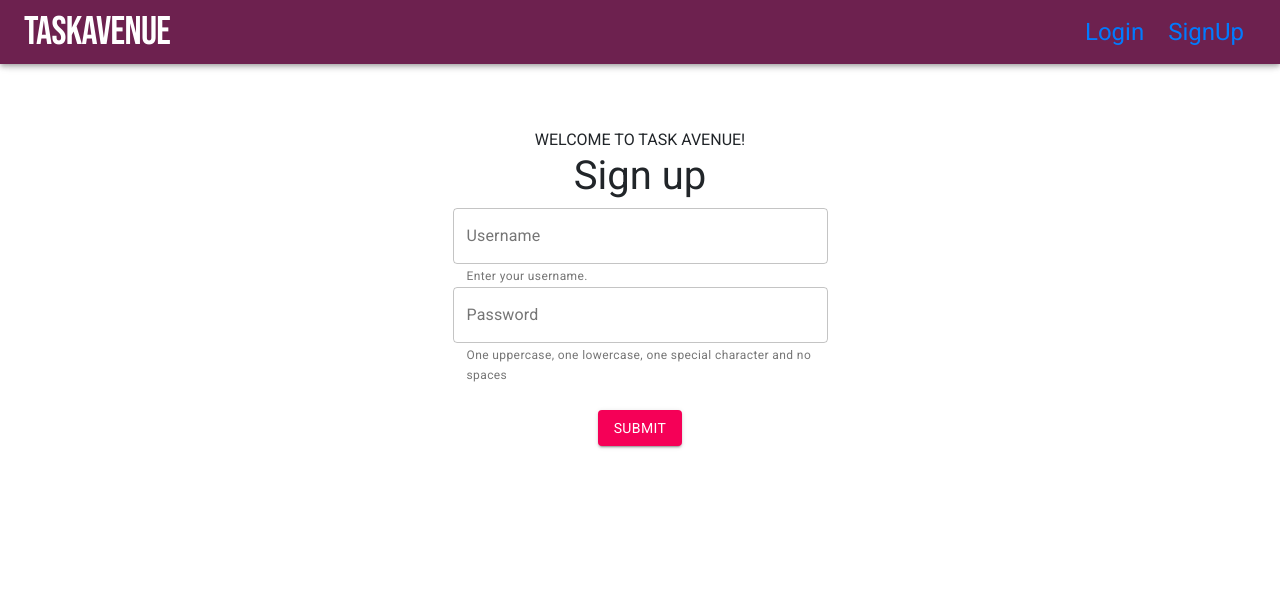
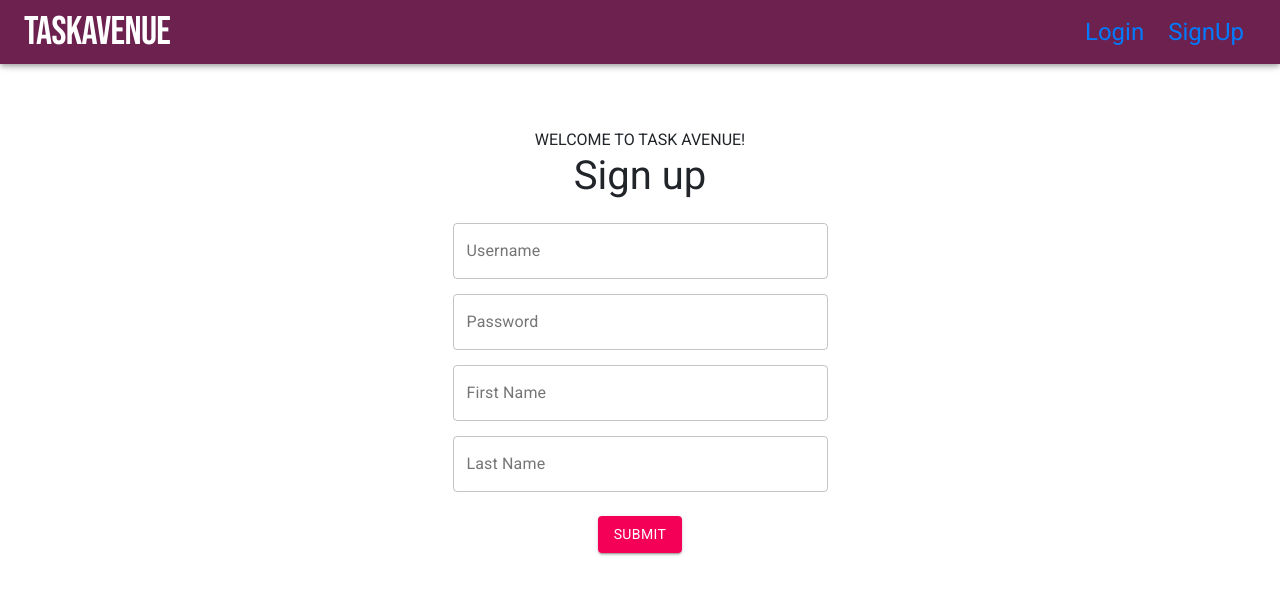
Before and after one commit to JZachrisson/TaskAvenue-mern, a React (Create React App) app in the folder frontend/: page /register in a window 1280 px wide. Shown: the top 594 px of the page. Built offline with nearby package versions, Linux system fonts and the light colour scheme.

Commit message:
working on login and register

```diff
--- a/frontend/src/App.tsx
+++ b/frontend/src/App.tsx
@@ -1,6 +1,11 @@
 /* eslint-disable @typescript-eslint/no-unused-vars */
 import React, { useState, useEffect } from 'react';
-import { BrowserRouter as Router, Route, Switch } from 'react-router-dom';
+import {
+  BrowserRouter as Router,
+  Route,
+  Switch,
+  Redirect,
+} from 'react-router-dom';
 import 'bootstrap/dist/css/bootstrap.min.css';
 import './App.css';
 import { AuthContext } from './shared/context/auth-context';
@@ -16,7 +21,40 @@ import TodoList from './todos/components/TodoList';
 
 const App = () => {
   const [currentUser, setCurrentUser] = useState(AuthService.getCurrentUser());
-  console.log('currentuser in app', currentUser);
+
+  let routes;
+
+  if (currentUser) {
+    routes = (
+      <Switch>
+        <Route path="/profile" exact>
+          <Profile />
+        </Route>
+        <Route path="/" exact>
+          <Home />
+        </Route>
+        <Route path="/list/:id" exact>
+          <TodoList />
+        </Route>
+        <Redirect to="/profile" />
+      </Switch>
+    );
+  } else {
+    routes = (
+      <Switch>
+        <Route path="/" exact>
+          <Home />
+        </Route>
+        <Route path="/login" exact>
+          <Login />
+        </Route>
+        <Route path="/register" exact>
+          <Register />
+        </Route>
+        <Redirect to="/login" />
+      </Switch>
+    );
+  }
 
   return (
     <AuthContext.Provider
@@ -24,6 +62,8 @@ const App = () => {
         isLoggedIn: !!currentUser?.accessToken,
         token: currentUser?.accessToken,
         username: currentUser?.username,
+        firstName: currentUser?.firstName,
+        lastName: currentUser?.lastName,
         userId: currentUser?.id,
         login: AuthService.login,
         logout: AuthService.logout,
@@ -32,25 +72,7 @@ const App = () => {
       <Router>
         <div className="App">
           <Header />
-          <main>
-            <Switch>
-              <Route path="/" exact>
-                <Home />
-              </Route>
-              <Route path="/list/:id" exact>
-                <TodoList />
-              </Route>
-              <Route path="/profile" exact>
-                <Profile />
-              </Route>
-              <Route path="/login" exact>
-                <Login />
-              </Route>
-              <Route path="/register" exact>
-                <Register />
-              </Route>
-            </Switch>
-          </main>
+          <main>{routes}</main>
         </div>
       </Router>
     </AuthContext.Provider>
--- a/frontend/src/auth/components/Login.tsx
+++ b/frontend/src/auth/components/Login.tsx
@@ -73,6 +73,7 @@ const Login: React.FunctionComponent = () => {
 
   const registerNewUser = (data: ILoginForm, resetForm: Function) => {
     try {
+      console.log('DATA from login', data);
       // API call integration will be here. Handle success / error response accordingly.
       if (data) {
         AuthService.login(data.username, data.password).then(() => {
@@ -84,6 +85,7 @@ const Login: React.FunctionComponent = () => {
         resetForm({});
       }
     } catch (error) {
+      console.log('ERROR from login', error);
       const response = error.response;
       if (response.data === 'user already exist' && response.status === 400) {
         setFormStatus(formStatusProps.duplicate);
--- a/frontend/src/auth/components/Register.tsx
+++ b/frontend/src/auth/components/Register.tsx
@@ -1,5 +1,4 @@
 import React, { useState } from 'react';
-import { useHistory } from 'react-router-dom';
 import {
   Grid,
   TextField,
@@ -22,6 +21,7 @@ const useStyles = makeStyles((theme: Theme) =>
     textField: {
       '& > *': {
         width: '100%',
+        marginTop: '15px',
       },
     },
     submitButton: {
@@ -36,6 +36,8 @@ const useStyles = makeStyles((theme: Theme) =>
 interface ISignUpForm {
   username: string;
   password: string;
+  firstName: string;
+  lastName: string;
 }
 
 interface IFormStatus {
@@ -63,7 +65,6 @@ const formStatusProps: IFormStatusProps = {
 };
 
 const Register: React.FunctionComponent = () => {
-  const history = useHistory();
   const classes = useStyles();
   const [displayFormStatus, setDisplayFormStatus] = useState(false);
   const [formStatus, setFormStatus] = useState<IFormStatus>({
@@ -75,8 +76,12 @@ const Register: React.FunctionComponent = () => {
     try {
       // API call integration will be here. Handle success / error response accordingly.
       if (data) {
-        console.log(data);
-        AuthService.register(data.username, data.password).then(
+        AuthService.register(
+          data.username,
+          data.password,
+          data.firstName,
+          data.lastName
+        ).then(
           (response) => {
             console.log(response);
           },
@@ -86,7 +91,6 @@ const Register: React.FunctionComponent = () => {
         );
         setFormStatus(formStatusProps.success);
         resetForm({});
-        // history.push('/login');
       }
     } catch (error) {
       const response = error.response;
@@ -108,6 +112,8 @@ const Register: React.FunctionComponent = () => {
           initialValues={{
             username: '',
             password: '',
+            firstName: '',
+            lastName: '',
           }}
           onSubmit={(values: ISignUpForm, actions) => {
             registerNewUser(values, actions.resetForm);
@@ -124,6 +130,8 @@ const Register: React.FunctionComponent = () => {
               .required(
                 'Please valid password. One uppercase, one lowercase, one special character and no spaces'
               ),
+            firstName: Yup.string().required('Please enter first name'),
+            lastName: Yup.string().required('Please enter last name'),
           })}
         >
           {(props: FormikProps<ISignUpForm>) => {
@@ -154,11 +162,6 @@ const Register: React.FunctionComponent = () => {
                       name="username"
                       value={values.username}
                       type="text"
-                      helperText={
-                        errors.username && touched.username
-                          ? errors.username
-                          : 'Enter your username.'
-                      }
                       error={errors.username && touched.username ? true : false}
                       onChange={handleChange}
                       onBlur={handleBlur}
@@ -179,12 +182,31 @@ const Register: React.FunctionComponent = () => {
                       variant="outlined"
                       value={values.password}
                       type="password"
-                      helperText={
-                        errors.password && touched.password
-                          ? 'Please valid password. One uppercase, one lowercase, one special character and no spaces'
-                          : 'One uppercase, one lowercase, one special character and no spaces'
+                      error={errors.password && touched.password ? true : false}
+                      onChange={handleChange}
+                      onBlur={handleBlur}
+                    />
+                    <TextField
+                      name="firstName"
+                      id="firstName"
+                      label="First Name"
+                      variant="outlined"
+                      value={values.firstName}
+                      type="text"
+                      error={
+                        errors.firstName && touched.firstName ? true : false
                       }
-                      error={errors.password && touched.password ? true : false}
+                      onChange={handleChange}
+                      onBlur={handleBlur}
+                    />
+                    <TextField
+                      name="lastName"
+                      id="lastName"
+                      label="Last Name"
+                      variant="outlined"
+                      value={values.lastName}
+                      type="text"
+                      error={errors.lastName && touched.lastName ? true : false}
                       onChange={handleChange}
                       onBlur={handleBlur}
                     />
--- a/frontend/src/services/auth-service.ts
+++ b/frontend/src/services/auth-service.ts
@@ -23,11 +23,18 @@ class AuthService {
     localStorage.removeItem('user');
   }
 
-  register(username: string, password: string) {
+  register(
+    username: string,
+    password: string,
+    firstName: string,
+    lastName: string
+  ) {
     console.log(username, password);
     return axios.post(API_URL + 'signup', {
       username,
       password,
+      firstName,
+      lastName,
     });
   }
 
--- a/frontend/src/shared/context/auth-context.tsx
+++ b/frontend/src/shared/context/auth-context.tsx
@@ -4,6 +4,8 @@ export const AuthContext = createContext({
   isLoggedIn: false,
   userId: null,
   username: null,
+  firstName: null,
+  lastName: null,
   token: null,
   login: (username: any, password: any) => {},
   logout: () => {},
--- a/frontend/src/todos/components/TodoItem.css
+++ b/frontend/src/todos/components/TodoItem.css
@@ -8,10 +8,6 @@
   padding-right: 15px;
   padding-top: 25px;
   padding-bottom: 10px;
-}
-
-.todo-item-creator {
-  margin-right: 15px;
 }
 
 .todo-item {
--- a/frontend/src/todos/components/TodoItem.tsx
+++ b/frontend/src/todos/components/TodoItem.tsx
@@ -1,6 +1,8 @@
 import React from 'react';
 import { deleteTodo, toggleCompletedTodo } from '../../services/API';
+
 import Button from '@material-ui/core/Button';
+import Avatar from '@material-ui/core/Avatar';
 
 import EditIcon from '@material-ui/icons/Edit';
 import Checkbox from '@material-ui/core/Checkbox';
@@ -38,7 +40,10 @@ const TodoItem: React.FC<Props> = ({ todo }) => {
       </div>
 
       <div className="todo-item-info">
-        <span className="todo-item-creator">{todo.creator}</span>
+        <div style={{ display: 'inline-block', marginRight: '15px' }}>
+          {todo.creator}
+        </div>
+
         <Button
           style={{ marginRight: '10px' }}
           variant="outlined"
--- a/frontend/src/todos/components/TodoList.tsx
+++ b/frontend/src/todos/components/TodoList.tsx
@@ -85,7 +85,7 @@ const TodoList: React.FC = () => {
 
   return (
     <div className="todolist-container">
-      Sharing url:
+      Share URL:
       <CopyToClipboard
         text={window.location.href}
         onCopy={() => setCopied(true)}
--- /dev/null
+++ b/frontend/src/user/pages/Profile.css
@@ -0,0 +1,7 @@
+.profile-list-container {
+  margin-top: 50px;
+}
+
+.profile-list-container ul {
+  list-style: none;
+}
--- a/frontend/src/user/pages/Profile.tsx
+++ b/frontend/src/user/pages/Profile.tsx
@@ -6,7 +6,7 @@ import { Formik, Form } from 'formik';
 import { useHistory, Link } from 'react-router-dom';
 import { v4 as uuidv4 } from 'uuid';
 import axios from 'axios';
-
+import './Profile.css';
 interface Values {
   title: string;
 }
@@ -30,9 +30,7 @@ const Profile: React.FC = () => {
     axios
       .get(`http://localhost:8080/api/todolists/user/${auth.username}`)
       .then((response) => {
-        console.log(response);
         setLists(response.data.lists);
-        console.log(response.data.lists);
       });
   }, []);
 
@@ -56,13 +54,18 @@ const Profile: React.FC = () => {
                 onBlur={handleBlur}
               />
             </div>
-            <Button variant="contained" color="primary" type="submit">
+            <Button
+              style={{ marginTop: '15px' }}
+              variant="contained"
+              color="primary"
+              type="submit"
+            >
               Create New List
             </Button>
           </Form>
         )}
       </Formik>
-
+      <div className="profile-list-container">
         <h1>My lists</h1>
         <ul>
           {lists.map((list) => {
@@ -74,6 +77,7 @@ const Profile: React.FC = () => {
           })}
         </ul>
       </div>
+    </div>
   );
 };
 
```
Also changed, not shown: frontend/tsconfig.json (+3 -9 lines). Lines whose indentation alone changed are shown as unchanged.
